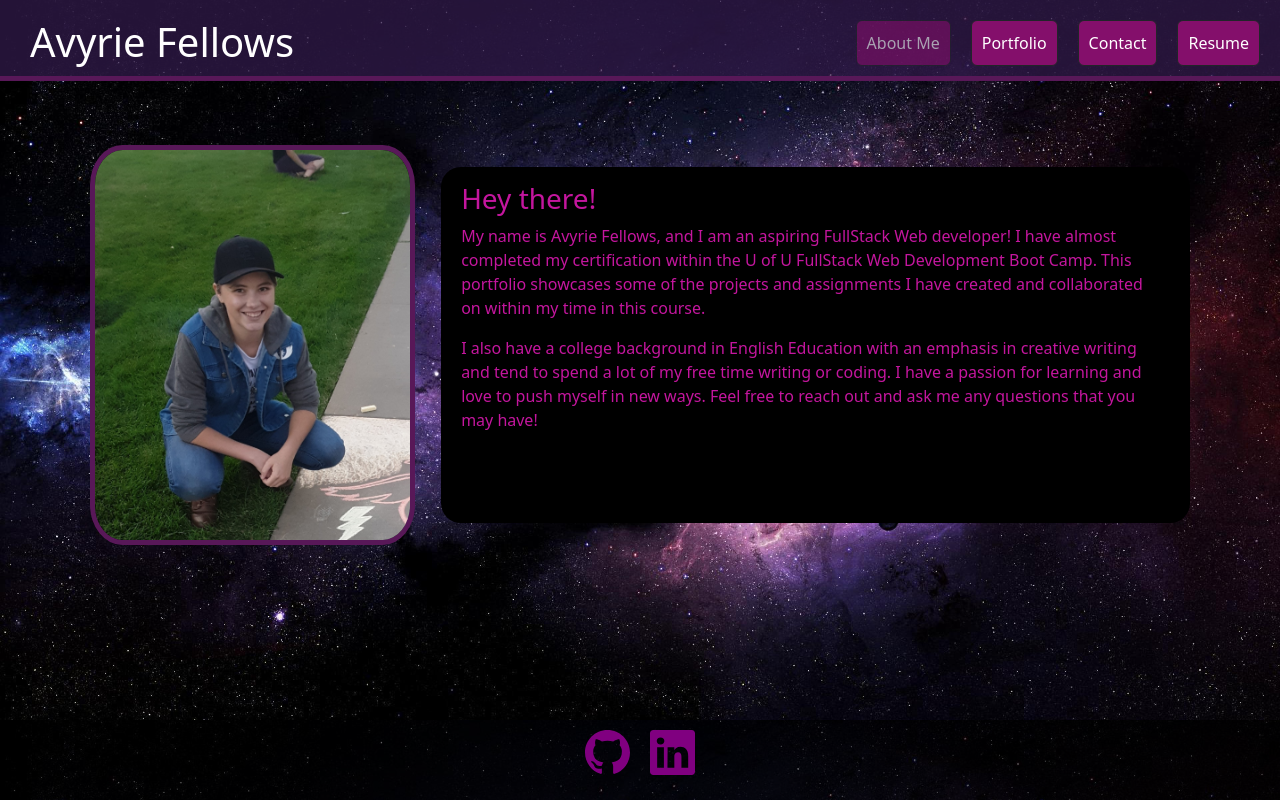
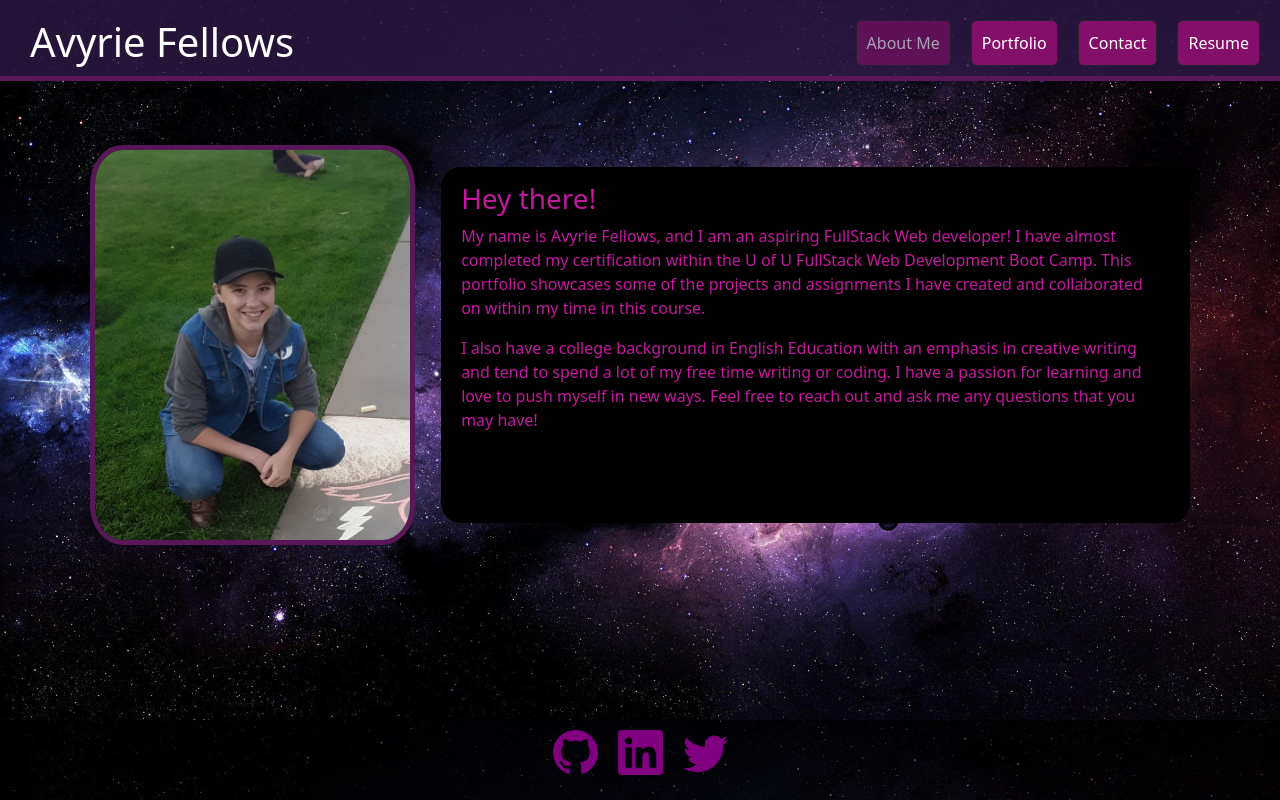
Before and after one commit to Avenix17/React-Portfolio, a React (Create React App) app: page / in a window 1280 px wide. Built offline with nearby package versions, Linux system fonts and the light colour scheme.

Commit message:
Fixed footer

```diff
--- a/src/App.css
+++ b/src/App.css
@@ -72,6 +72,12 @@
 }
 
 .linkedIn {
+  padding-top: 10px;
+  margin-left: 10px;
+  margin-right: 10px;
+}
+
+.twitter {
   padding-top: 10px;
   margin-left: 10px;
   margin-right: 10px;
--- a/src/components/Footer.js
+++ b/src/components/Footer.js
@@ -16,6 +16,13 @@
                     </svg>
                 </a>
             </div>
+            <div className="twitter">
+                <a href="https://twitter.com/Avenix17" target='_blank' rel="noopener noreferrer">
+                    <svg xmlns="http://www.w3.org/2000/svg" width="45" height="45" fill="purple" className="bi bi-twitter" viewBox="0 0 16 16">
+                        <path d="M5.026 15c6.038 0 9.341-5.003 9.341-9.334 0-.14 0-.282-.006-.422A6.685 6.685 0 0 0 16 3.542a6.658 6.658 0 0 1-1.889.518 3.301 3.301 0 0 0 1.447-1.817 6.533 6.533 0 0 1-2.087.793A3.286 3.286 0 0 0 7.875 6.03a9.325 9.325 0 0 1-6.767-3.429 3.289 3.289 0 0 0 1.018 4.382A3.323 3.323 0 0 1 .64 6.575v.045a3.288 3.288 0 0 0 2.632 3.218 3.203 3.203 0 0 1-.865.115 3.23 3.23 0 0 1-.614-.057 3.283 3.283 0 0 0 3.067 2.277A6.588 6.588 0 0 1 .78 13.58a6.32 6.32 0 0 1-.78-.045A9.344 9.344 0 0 0 5.026 15z" />
+                    </svg>
+                </a>
+            </div>
         </footer>
     );
 }
```
